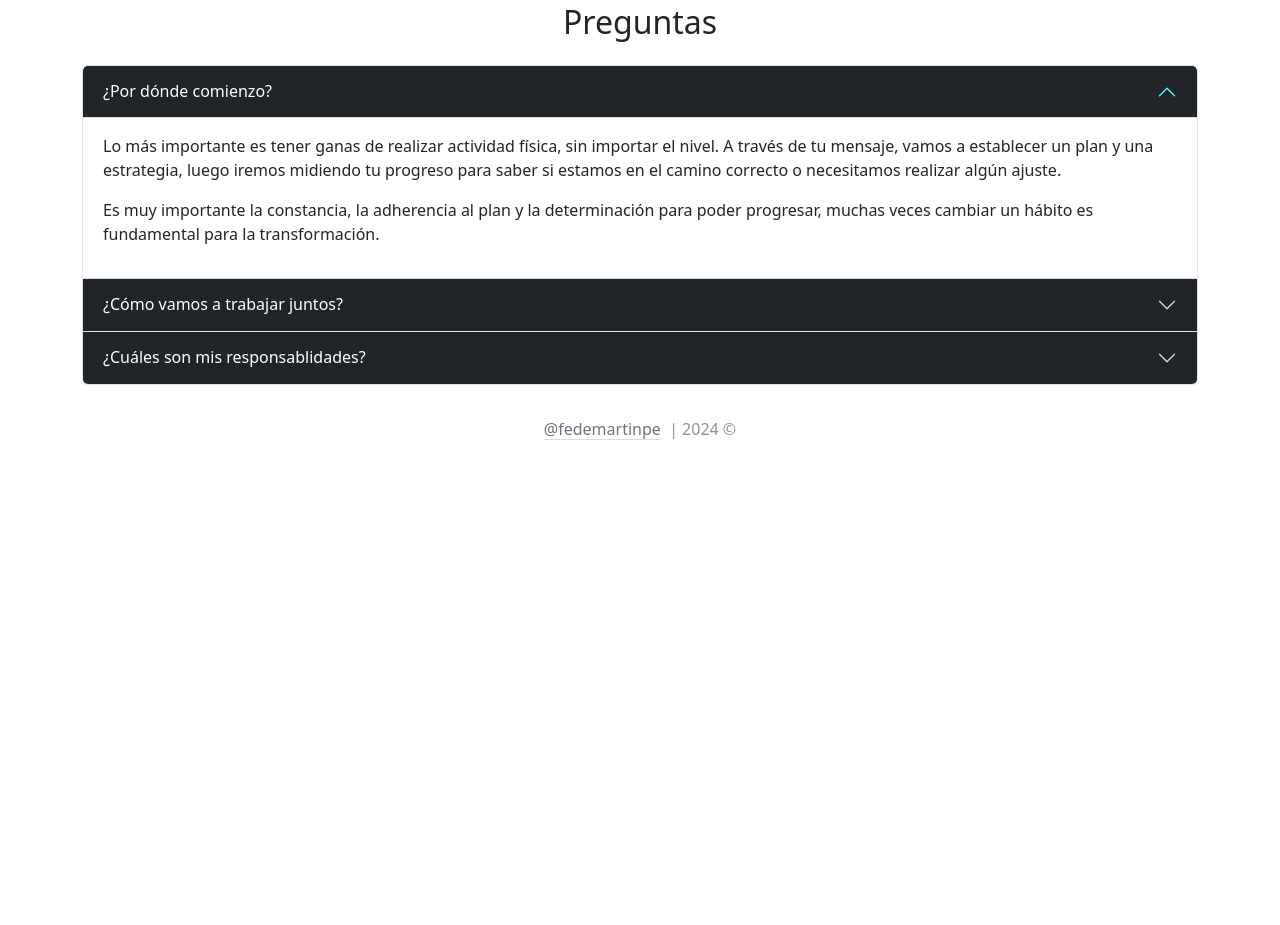
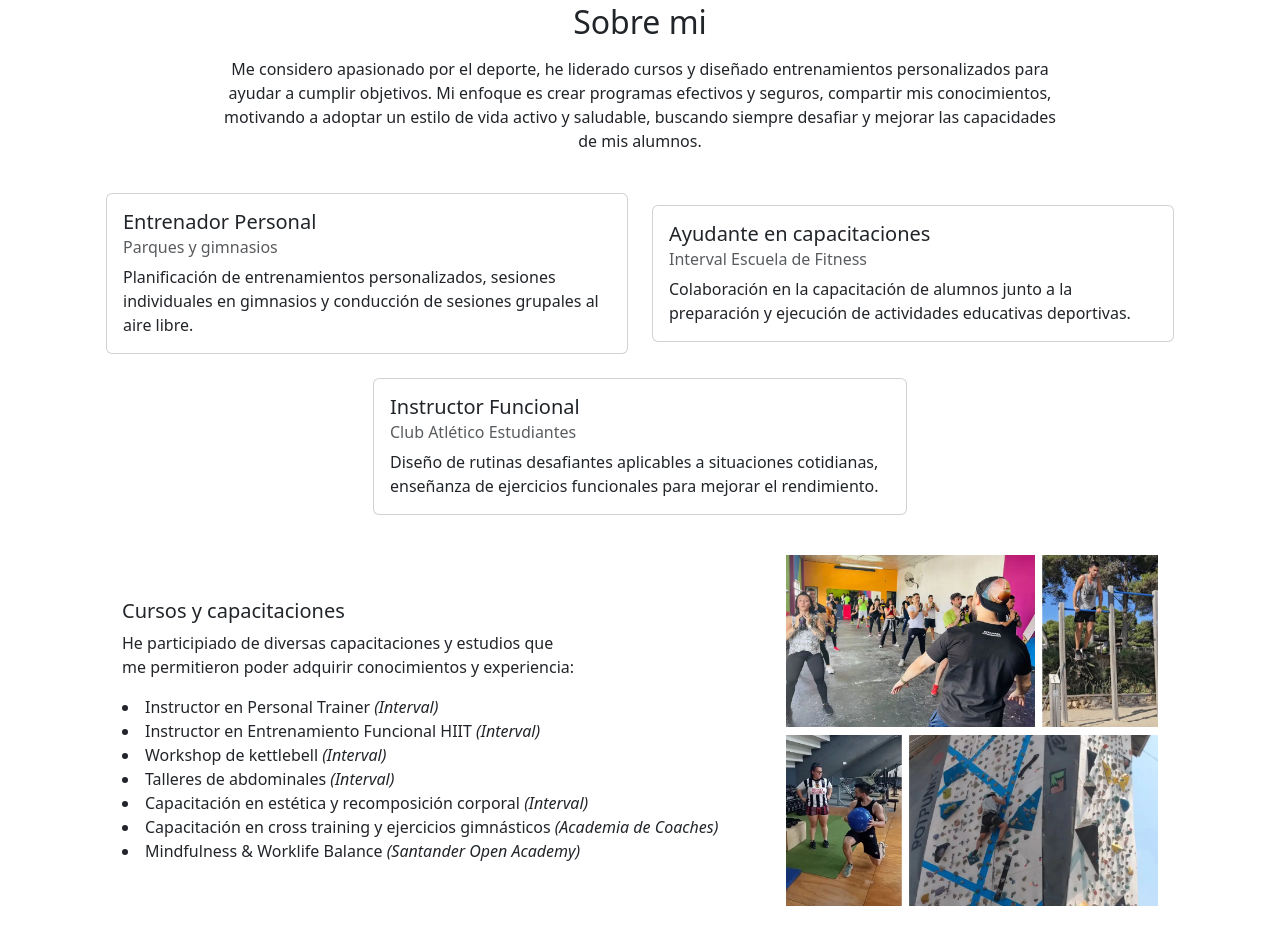
Before and after one commit to FedericoMp/bio, a plain HTML site: page index.html in a window 1280 px wide. Shown: the part 942-1867 px from the top of the page. Before the commit the page ends 1431 px from the top, so only its background shows below. Drawn offline with nearby package versions, Linux system fonts and the light colour scheme.

Commit message:
Updated html, with new section, added images, updated css.

```diff
--- a/css/styles.css
+++ b/css/styles.css
@@ -75,6 +75,41 @@
 	}
 }
 
+/* Card responsive */
+.card-responsive {
+	width: 50%;
+}
+
+@media screen and (max-width: 992px) {
+	.card-responsive {
+		width: 100%;
+		margin: 0 auto;
+	}
+}
+
+/* Capacitations */
+.card-text.capacitations {
+	width: 75%;
+}
+
+@media screen and (max-width: 992px) {
+	.card-text.capacitations {
+		width: 100%;
+	}
+}
+
+/* Figure */
+@media screen and (max-width: 992px) {
+	figure.training-img {
+		margin: 0 auto;
+	}
+}
+
+figure.training-img > img {
+	width: 100%;
+    max-width: 620px;
+}
+
 /* FAQ's buttons */
 .accordion-button:not(.collapsed)::after {
     filter: brightness(20);
--- a/index.html
+++ b/index.html
@@ -115,6 +115,56 @@
 								>Enviá tu consulta</a
 							>
 						</div>
+					</div>
+				</div>
+
+				<!-- About -->
+				<div class="px-0 py-2 rounded-3 mt-5">
+					<h2 class="text-center">Sobre mi</h2>
+					<p class="text-center w-75 mx-auto my-3">Me considero apasionado por el deporte, he liderado cursos y diseñado entrenamientos personalizados para ayudar a cumplir objetivos. Mi enfoque es crear programas efectivos y seguros, compartir mis conocimientos, motivando a adoptar un estilo de vida activo y saludable, buscando siempre desafiar y mejorar las capacidades de mis alumnos.</p>
+					<div class="d-flex flex-column flex-md-row p-4 gap-4 pb-0 align-items-center justify-content-center">
+						<div class="card w-100">
+							<div class="card-body">
+							  <h5 class="card-title">Entrenador Personal</h5>
+							  <h6 class="card-subtitle mb-2 text-body-secondary">Parques y gimnasios</h6>
+							  <p class="card-text">Planificación de entrenamientos personalizados, sesiones individuales en gimnasios y conducción de sesiones grupales al aire libre.</p>
+							</div>
+						</div>
+						<div class="card w-100">
+							<div class="card-body">
+							  <h5 class="card-title">Ayudante en capacitaciones</h5>
+							  <h6 class="card-subtitle mb-2 text-body-secondary">Interval Escuela de Fitness</h6>
+							  <p class="card-text">Colaboración en la capacitación de alumnos junto a la preparación y ejecución de actividades educativas deportivas.</p>
+							</div>
+						</div>
+					</div>
+					<div class="d-flex flex-column flex-md-row p-4 gap-4 pb-0 align-items-center justify-content-center">
+						<div class="card card-responsive">
+							<div class="card-body">
+							  <h5 class="card-title">Instructor Funcional</h5>
+							  <h6 class="card-subtitle mb-2 text-body-secondary">Club Atlético Estudiantes</h6>
+							  <p class="card-text">Diseño de rutinas desafiantes aplicables a situaciones cotidianas, enseñanza de ejercicios funcionales para mejorar el rendimiento.</p>
+							</div>
+						</div>
+					</div>
+					<div class="d-flex flex-column flex-md-row p-4 gap-4 pb-0 align-items-center justify-content-center">
+						<div class="card w-100 border-0">
+							<div class="card-body">
+							  <h5 class="card-title">Cursos y capacitaciones</h5>
+							  <p class="card-text capacitations">He participiado de diversas capacitaciones y estudios que me permitieron poder adquirir conocimientos y experiencia:</p>
+							  <li>Instructor en Personal Trainer <em>(Interval)</em></li>
+							  <li>Instructor en Entrenamiento Funcional HIIT <em>(Interval)</em></li>
+							  <li>Workshop de kettlebell <em>(Interval)</em></li>
+							  <li>Talleres de abdominales <em>(Interval)</em></li>
+							  <li>Capacitación en estética y recomposición corporal <em>(Interval)</em></li>
+							  <li>Capacitación en cross training y ejercicios gimnásticos <em>(Academia de Coaches)</em></li>
+							  <li>Mindfulness & Worklife Balance <em>(Santander Open Academy)</em></li>
+							</div>
+						</div>
+						<figure class="training-img mb-0 p-3 gap-2 d-flex flex-column">
+							<img src="https://federicomp.github.io/bio/img/training-1.webp" alt="Clase de funcional y entrenamiento de calistenia" title="Clase de funcional y entrenamiento de calistenia">
+							<img src="https://federicomp.github.io/bio/img/training-2.webp" alt="Entrenamiento personalizado y práctica de escalada" title="Entrenamiento personalizado y práctica de escalada">
+						</figure>
 					</div>
 				</div>
 
```
Also changed, not shown: img/training-1.webp (added), img/training-2.webp (added).
